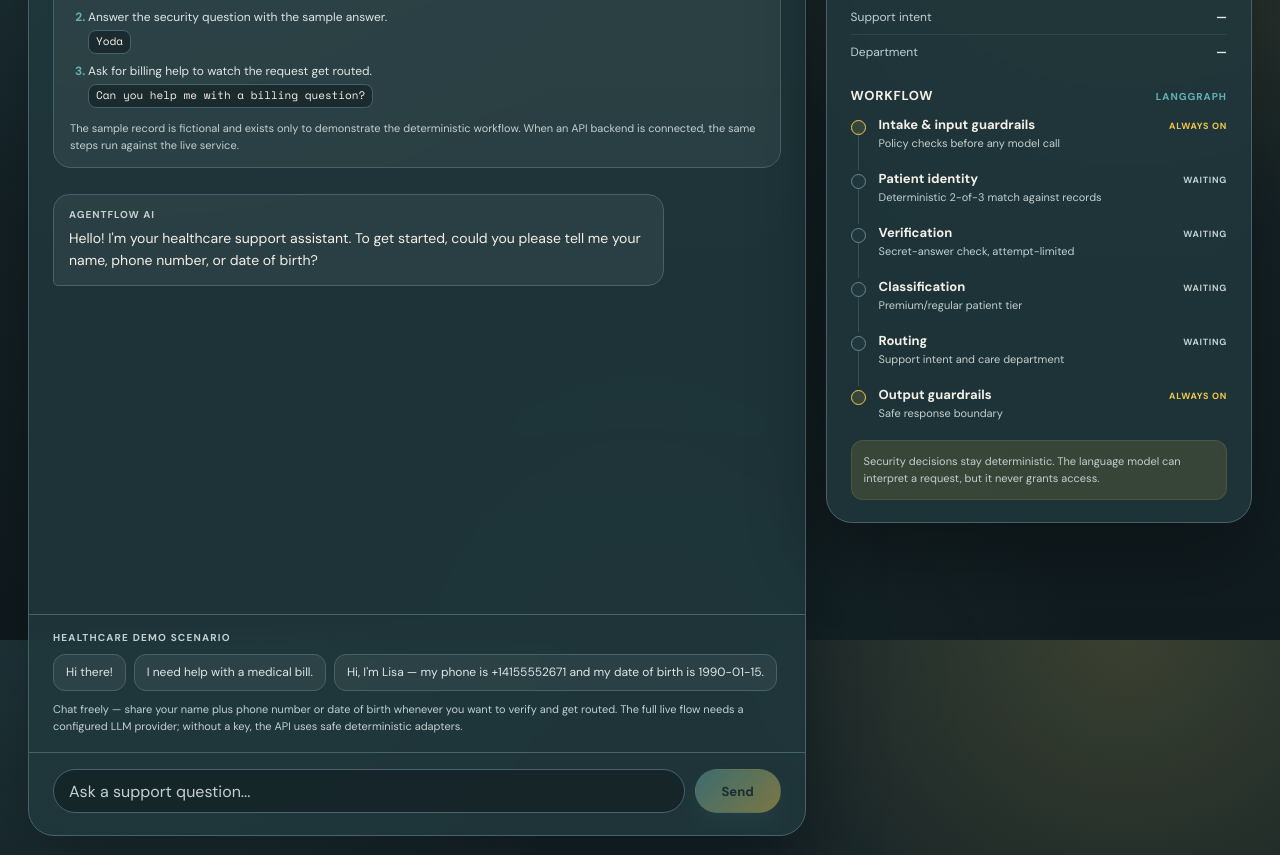
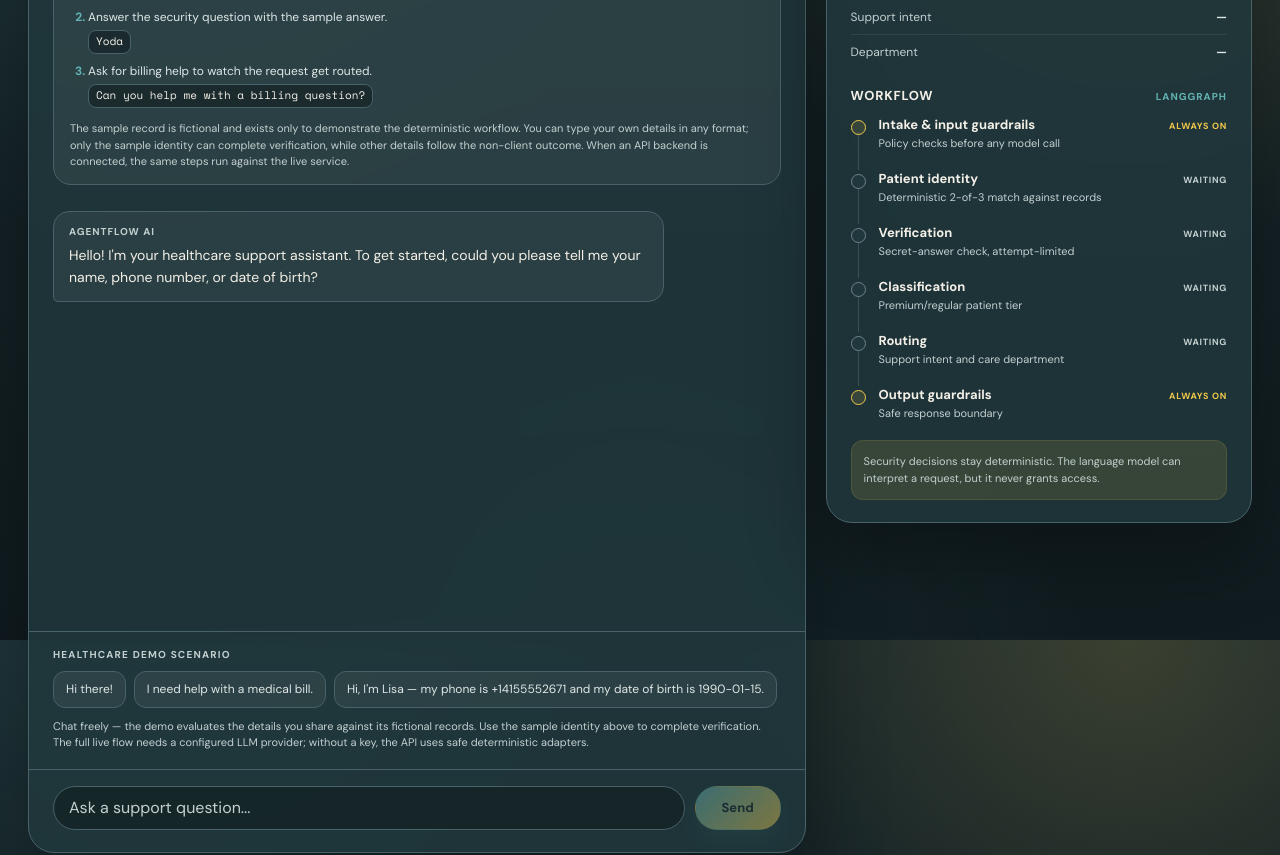
Before and after one commit to isabelSoares/agentflow-ai, a React (Vite) app in the folder frontend/: page / in a window 1280 px wide. Shown: the part 960-1815 px from the top of the page. Built offline with nearby package versions, Linux system fonts and the light colour scheme; no server answers.

Commit message:
docs(frontend): clarify demo guidance for custom identities

```diff
--- a/frontend/src/components/ChatPanel.tsx
+++ b/frontend/src/components/ChatPanel.tsx
@@ -140,9 +140,9 @@ export function ChatPanel({
             ))}
           </div>
           <p className="suggestion-hint">
-            Chat freely — share your name plus phone number or date of birth whenever you want to
-            verify and get routed. The full live flow needs a configured LLM provider; without a
-            key, the API uses safe deterministic adapters.
+            Chat freely — the demo evaluates the details you share against its fictional records.
+            Use the sample identity above to complete verification. The full live flow needs a
+            configured LLM provider; without a key, the API uses safe deterministic adapters.
           </p>
         </div>
       )}
--- a/frontend/src/demoGuidance.ts
+++ b/frontend/src/demoGuidance.ts
@@ -31,7 +31,9 @@ export const SCENARIO_STEPS: ScenarioStep[] = [
 ]
 
 export const SAMPLE_DATA_NOTE =
-  'The sample record is fictional and exists only to demonstrate the deterministic workflow.'
+  'The sample record is fictional and exists only to demonstrate the deterministic workflow. ' +
+  'You can type your own details in any format; only the sample identity can complete ' +
+  'verification, while other details follow the non-client outcome.'
 
 export const LIVE_NOTE =
   'When an API backend is connected, the same steps run against the live service.'
```
